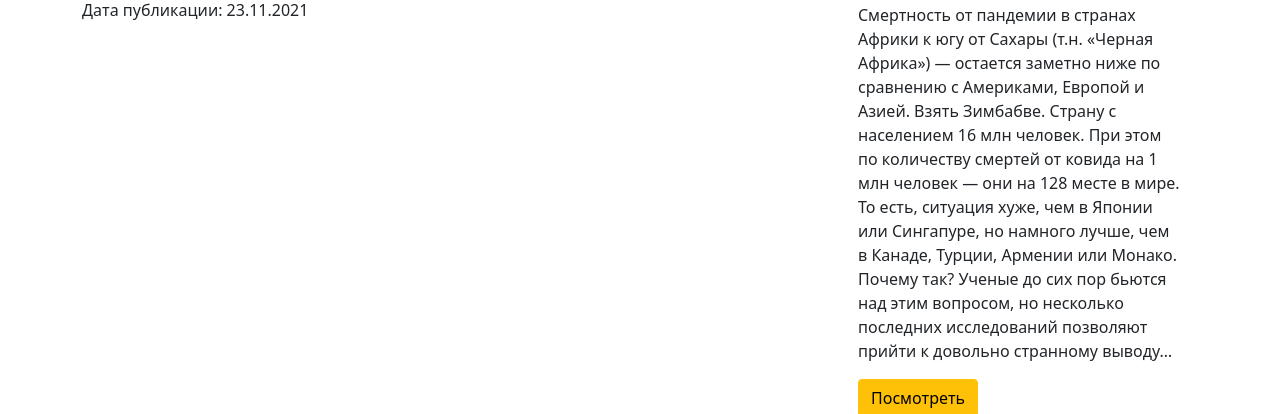
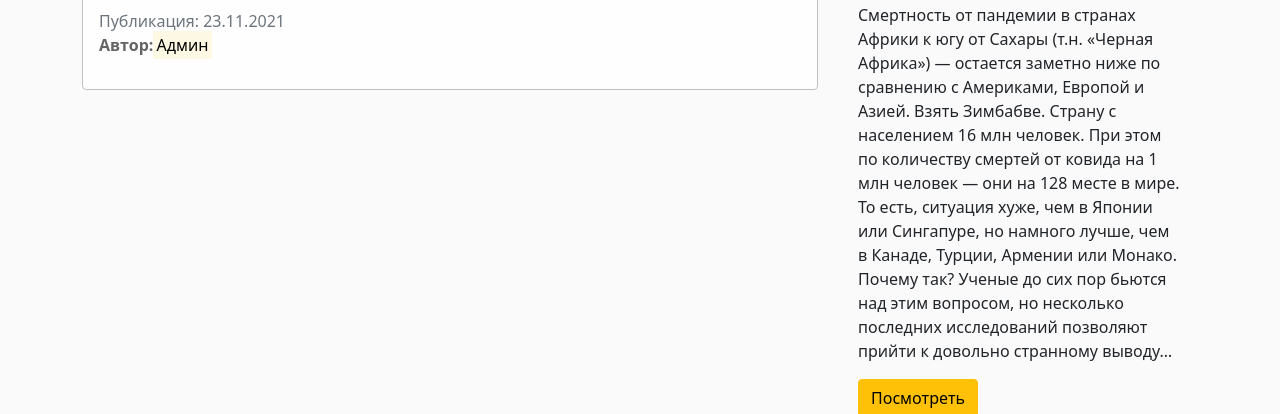
Before and after one commit to saburay32/site_djan_go, a Django app: page / in a window 1280 px wide. Shown: the part 394-808 px from the top of the page. Run offline with Django 3.2, Linux system fonts and the light colour scheme.

Commit message:
создал суперюзера сделал миграцию поиграл со стилями

```diff
--- /dev/null
+++ b/blog/static/blog/main.css
@@ -0,0 +1,7 @@
+body{
+    background: #fafafa
+}
+
+.alert-light {
+    border-color: #bfbfbf
+}
--- a/blog/templates/blog/home.html
+++ b/blog/templates/blog/home.html
@@ -1,14 +1,17 @@
 {%extends 'blog/main.html'%}
 {% block main_section %}
     {%for post in news%}
-       <h1>{{post.title}}</h1>
-       <p>{{post.text}}</p>
-       {%if post.autor %}
-           <p>Автор: {{post.autor}}</p>
-       {%else%}
-           <p>Автор: Admin</p>
-       {%endif%}
-       <p>Дата публикации: {{post.date}}</p>
+        <div class="alert alert-light">
+             <h1>{{post.title}}</h1>
+             <p>{{post.text}}</p>
+             <span class="text-muted">Публикация:{{post.date}}</span>
+             {%if post.autor %}
+                 <p><b>Автор:</b><mark>{{post.autor}}</mark></p>
+             {%else%}
+                 <p><b>Автор:</b><mark>Админ</mark></p>
+             {%endif%}
+        </div>
+
     {%endfor%}
 {% endblock main_section %}
 
--- a/blog/templates/blog/main.html
+++ b/blog/templates/blog/main.html
@@ -1,10 +1,15 @@
+
 <!DOCTYPE html>
+
+{%load static%}
+
 <html lang="en">
 <head>
     <meta charset="UTF-8">
     <title>{{title}}</title>
     <link rel="stylesheet"
           href= "https://cdn.jsdelivr.net/npm/bootstrap@5.1.3/dist/css/bootstrap.min.css">
+          <link rel="stylesheet" href="{% static 'blog/main.css' %}">
 </head>
 <body>
    <nav class="navbar navbar-expand-lg navbar-dark bg-dark" aria-label="Eleventh navbar example">
--- a/blog/views.py
+++ b/blog/views.py
@@ -6,7 +6,7 @@ news = [
         'title': 'First news',
         'text': 'ВОЗ назвала новый штамм коронавируса вызывающим беспокойство.'
                 'У него больше мутаций, чем известно науке о других вариантах, пояснили в организации',
-        'date': '26.11.2021',
+        'date': ' 26.11.2021',
         'autor': 'https://www.kp.ru/online/news/'
 
 
@@ -14,7 +14,7 @@ news = [
     {
         'title': 'Second news',
         'text': 'Some big 2 text',
-        'date': '23.11.2021'
+        'date': ' 23.11.2021'
 
     }
 ]
```
Also changed, not shown: db.sqlite3.
